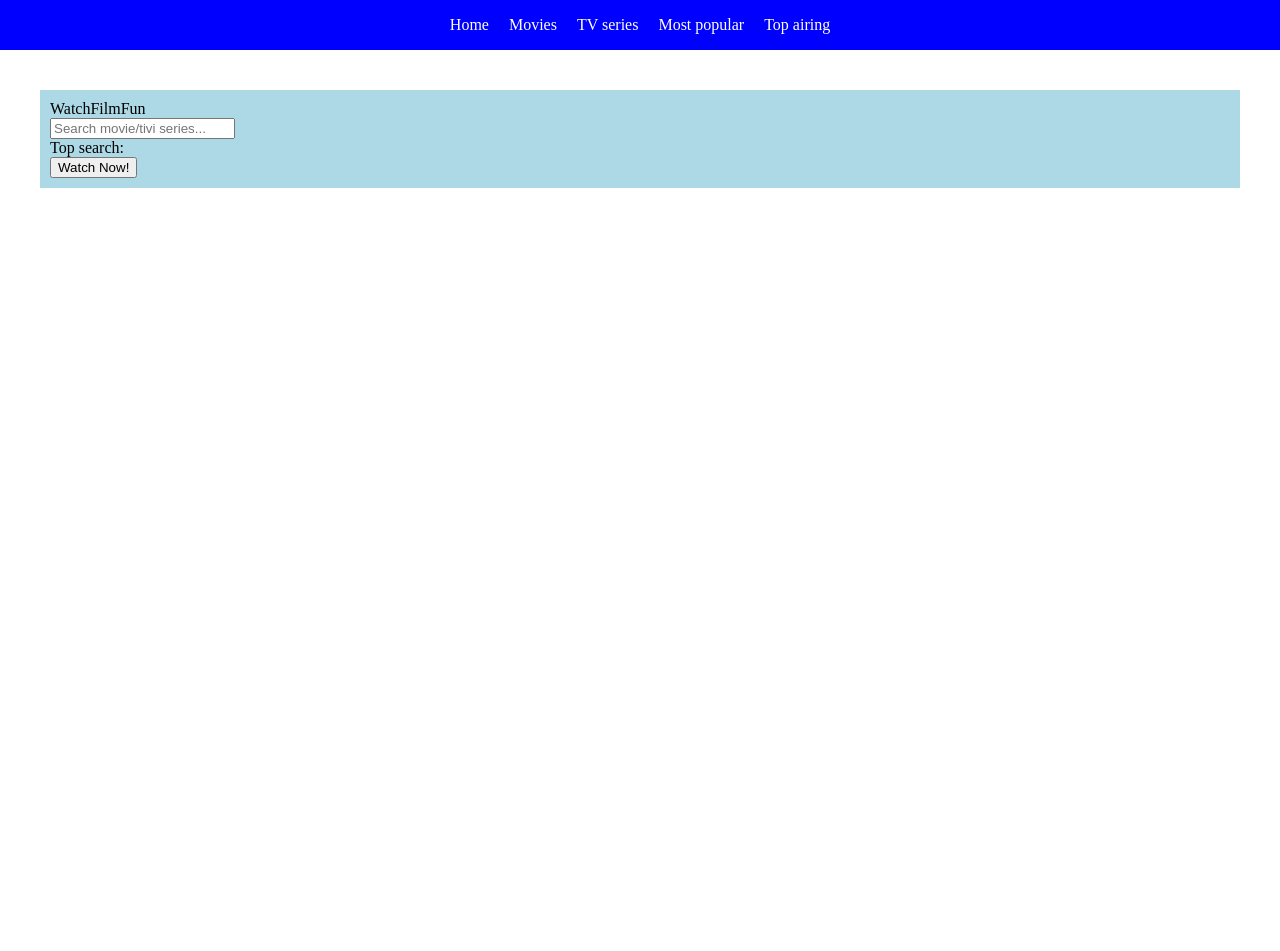
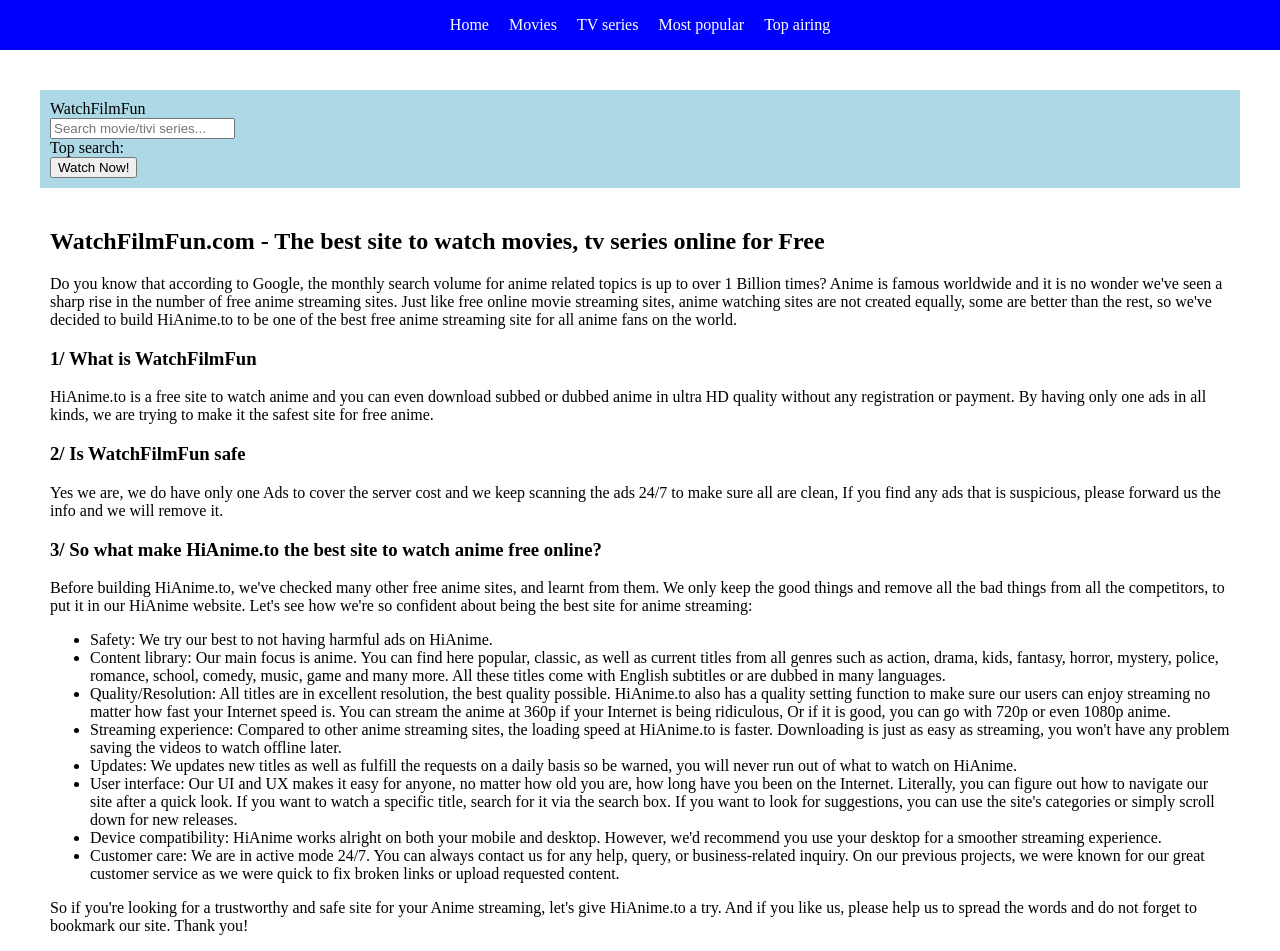
Before and after one commit to namhk4311/movie-website, a plain HTML site: page index.html in a window 1280 px wide. Before the commit the page ends 800 px from the top, so only its background shows below. Drawn offline with Linux system fonts and the light colour scheme.

Commit message:
15-08-2024 update folder & rename home html file

```diff
--- a/assets/css/style.css
+++ b/assets/css/style.css
@@ -38,3 +38,12 @@
     margin: 40px 40px;
     padding: 10px 10px;
 }
+
+/*
+    description section
+*/
+
+.description-container {
+    padding-left: 50px;
+    padding-right: 50px;
+}
--- a/index.html
+++ b/index.html
@@ -26,7 +26,7 @@
         <header class="header">
             <nav class="navbar">
                 <div>
-                    <a href="./home.html">Home</a>
+                    <a href="./home/index.html">Home</a>
                 </div>
                 <div>
                     <a href="./movies.html">Movies</a>
@@ -58,6 +58,78 @@
                     Watch Now!
                 </button>
             </section>
+
+
+            <section class="description-container">
+                <h2>
+                    WatchFilmFun.com - The best site to watch movies, tv series online for Free
+                </h2>
+                <p>
+                    Do you know that according to Google, the monthly search volume for anime related topics is up to over 1 Billion times? Anime is famous worldwide and it is no wonder we've seen a sharp rise in the number of free anime streaming sites.
+
+Just like free online movie streaming sites, anime watching sites are not created equally, some are better than the rest, so we've decided to build HiAnime.to to be one of the best free anime streaming site for all anime fans on the world.
+                </p>
+
+                <h3>
+                    1/ What is WatchFilmFun
+                </h3>
+
+                <p>
+                    HiAnime.to is a free site to watch anime and you can even download subbed or dubbed anime in ultra HD quality without any registration or payment. By having only one ads in all kinds, we are trying to make it the safest site for free anime.
+                </p>
+
+                <h3>
+                    2/ Is WatchFilmFun safe
+                </h3>
+
+                <p>
+                    Yes we are, we do have only one Ads to cover the server cost and we keep scanning the ads 24/7 to make sure all are clean, If you find any ads that is suspicious, please forward us the info and we will remove it.
+                </p>
+
+
+                <h3>
+                    3/ So what make HiAnime.to the best site to watch anime free online?
+                </h3>
+
+                <p>
+                    Before building HiAnime.to, we've checked many other free anime sites, and learnt from them. We only keep the good things and remove all the bad things from all the competitors, to put it in our HiAnime website. Let's see how we're so confident about being the best site for anime streaming:
+                    <ul>
+                        <li>
+                            Safety: We try our best to not having harmful ads on HiAnime.
+                        </li>
+                        <li>
+                            Content library: Our main focus is anime. You can find here popular, classic, as well as current titles from all genres such as action, drama, kids, fantasy, horror, mystery, police, romance, school, comedy, music, game and many more. All these titles come with English subtitles or are dubbed in many languages.
+                        </li>
+                        <li>
+                            Quality/Resolution: All titles are in excellent resolution, the best quality possible. HiAnime.to also has a quality setting function to make sure our users can enjoy streaming no matter how fast your Internet speed is. You can stream the anime at 360p if your Internet is being ridiculous, Or if it is good, you can go with 720p or even 1080p anime.
+                        </li>
+                        <li>
+                            Streaming experience: Compared to other anime streaming sites, the loading speed at HiAnime.to is faster. Downloading is just as easy as streaming, you won't have any problem saving the videos to watch offline later.
+                        </li>
+                        <li>
+                            Updates: We updates new titles as well as fulfill the requests on a daily basis so be warned, you will never run out of what to watch on HiAnime.
+                        </li>
+                        <li>
+                            User interface: Our UI and UX makes it easy for anyone, no matter how old you are, how long have you been on the Internet. Literally, you can figure out how to navigate our site after a quick look. If you want to watch a specific title, search for it via the search box. If you want to look for suggestions, you can use the site's categories or simply scroll down for new releases.
+                        </li>
+                        <li>
+                            Device compatibility: HiAnime works alright on both your mobile and desktop. However, we'd recommend you use your desktop for a smoother streaming experience.
+                        </li>
+                        <li>
+                            Customer care: We are in active mode 24/7. You can always contact us for any help, query, or business-related inquiry. On our previous projects, we were known for our great customer service as we were quick to fix broken links or upload requested content.
+                        </li>
+                    </ul>
+
+
+So if you're looking for a trustworthy and safe site for your Anime streaming, let's give HiAnime.to a try. And if you like us, please help us to spread the words and do not forget to bookmark our site.
+
+Thank you!
+                </p>
+            </section>
+
+            <section class="trending-post-container">
+
+            </section>
         </main>
 
         <script src="./assets/js/script.js"></script>
```
Also changed, not shown: home.html (deleted, +0 -11 lines), home/index.html (added, +50 -0 lines).
